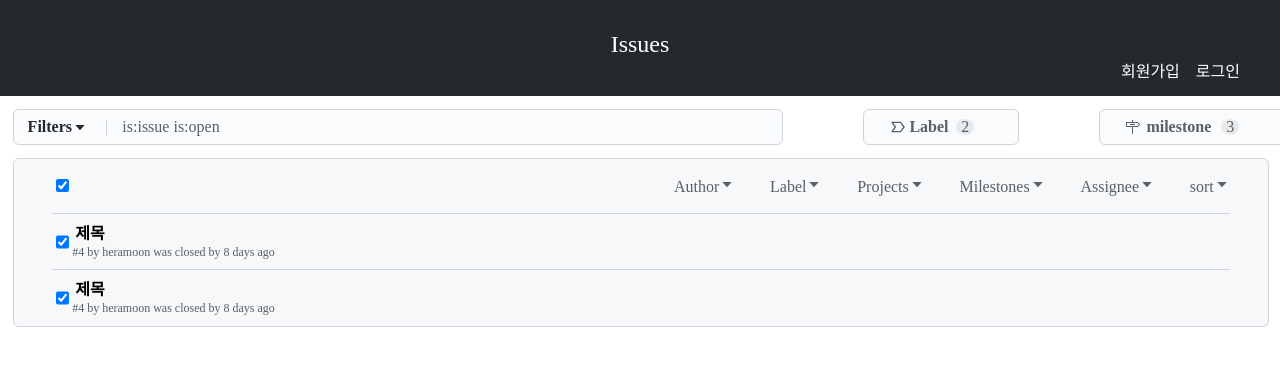
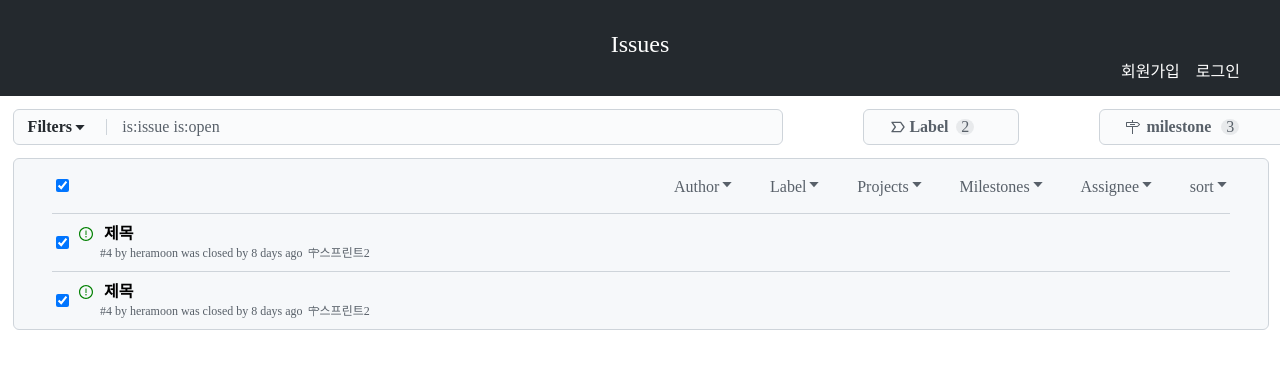
Before and after one commit to boostcamp-2020/IssueTracker-15, a React app in the folder web/client/: page /issue in a window 1280 px wide. Shown: the top 368 px of the page. Built offline with nearby package versions, Linux system fonts and the light colour scheme.

Commit message:
feat    : :zap:️ issue component에 마일스톤 추가
마일스톤 view 추가 ( 오른쪽 아래에 나옴)

```diff
--- a/web/client/src/components/issue-form/issueList/issueComp/index.tsx
+++ b/web/client/src/components/issue-form/issueList/issueComp/index.tsx
@@ -1,15 +1,26 @@
 import React, { useState, Fragment } from "react";
 import * as S from "./style";
+import { AiOutlineExclamationCircle } from "react-icons/ai";
+import { VscMilestone } from "react-icons/vsc";
 
 function IssueList() {
   return (
     <S.IssueComp>
       <input type="checkbox" name="xxx" value="yyy" checked />
+      <S.ExclamationWrapper>
+        <AiOutlineExclamationCircle color="green" />
+      </S.ExclamationWrapper>
       <div>
         <S.IssueInfo>
           <S.IssueTitle> 제목 </S.IssueTitle>
         </S.IssueInfo>
-        <S.IssueEtc>#4 by heramoon was closed by 8 days ago</S.IssueEtc>
+        <S.IssueEtc>
+          <S.IssueEtcWrapper>
+            #4 by heramoon was closed by 8 days ago
+          </S.IssueEtcWrapper>
+          <VscMilestone />
+          스프린트2
+        </S.IssueEtc>
       </div>
     </S.IssueComp>
   );
--- a/web/client/src/components/issue-form/issueList/issueComp/style.tsx
+++ b/web/client/src/components/issue-form/issueList/issueComp/style.tsx
@@ -21,5 +21,19 @@ export const IssueTitle = styled.div`
 `;
 
 export const IssueEtc = styled.div`
+  display: flex;
   font-size: 12px;
 `;
+
+export const ExclamationWrapper = styled.div`
+  margin-left: 0.5%;
+  margin-right: 0.5%;
+`;
+
+export const VscMilestoneWrapper = styled.div`
+  margin-right: 20px;
+`;
+
+export const IssueEtcWrapper = styled.div`
+  margin-right: 5px;
+`;
--- a/web/client/src/components/nav-button/index.tsx
+++ b/web/client/src/components/nav-button/index.tsx
@@ -16,7 +16,6 @@ const milestoneConf = {
 const labelConf = {
   width: "10%",
   title: "Label",
-  // onClick 넣어줘야 함
 };
 
 const labelNavButton = {};
```
